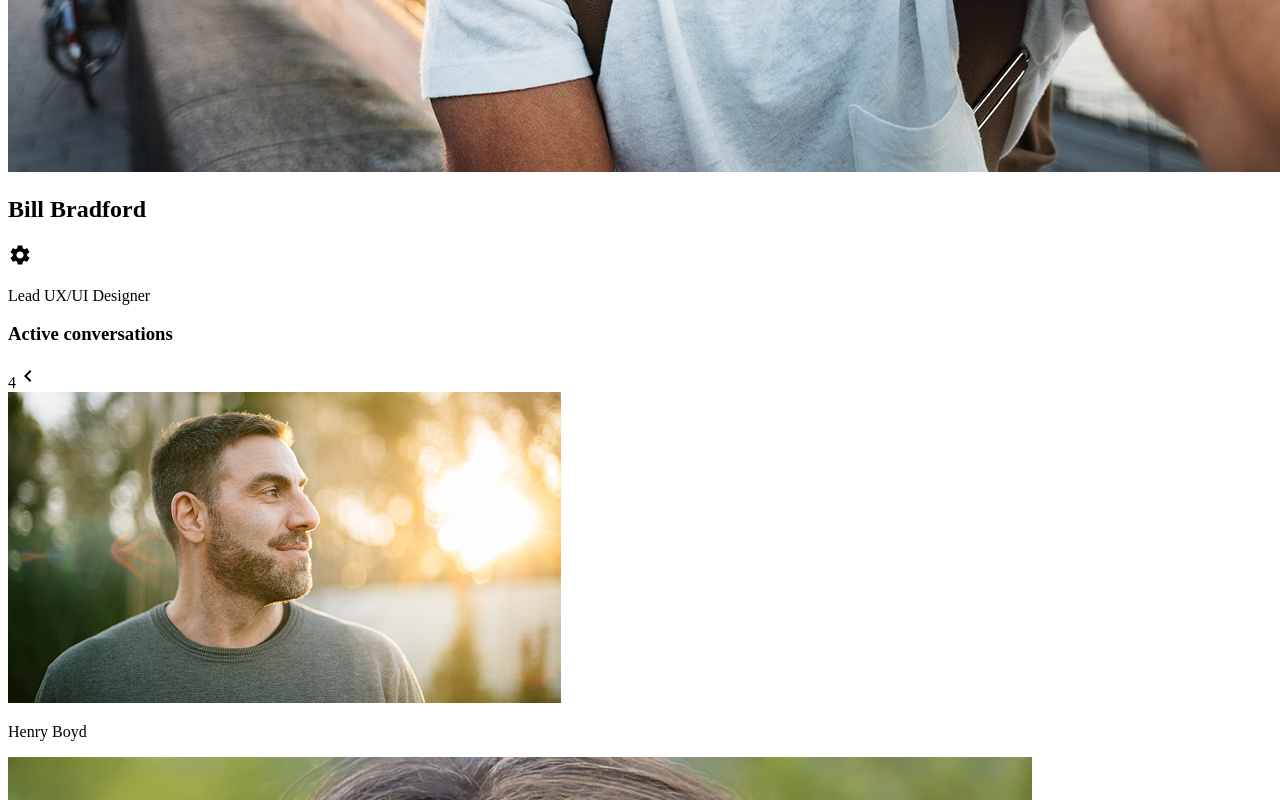
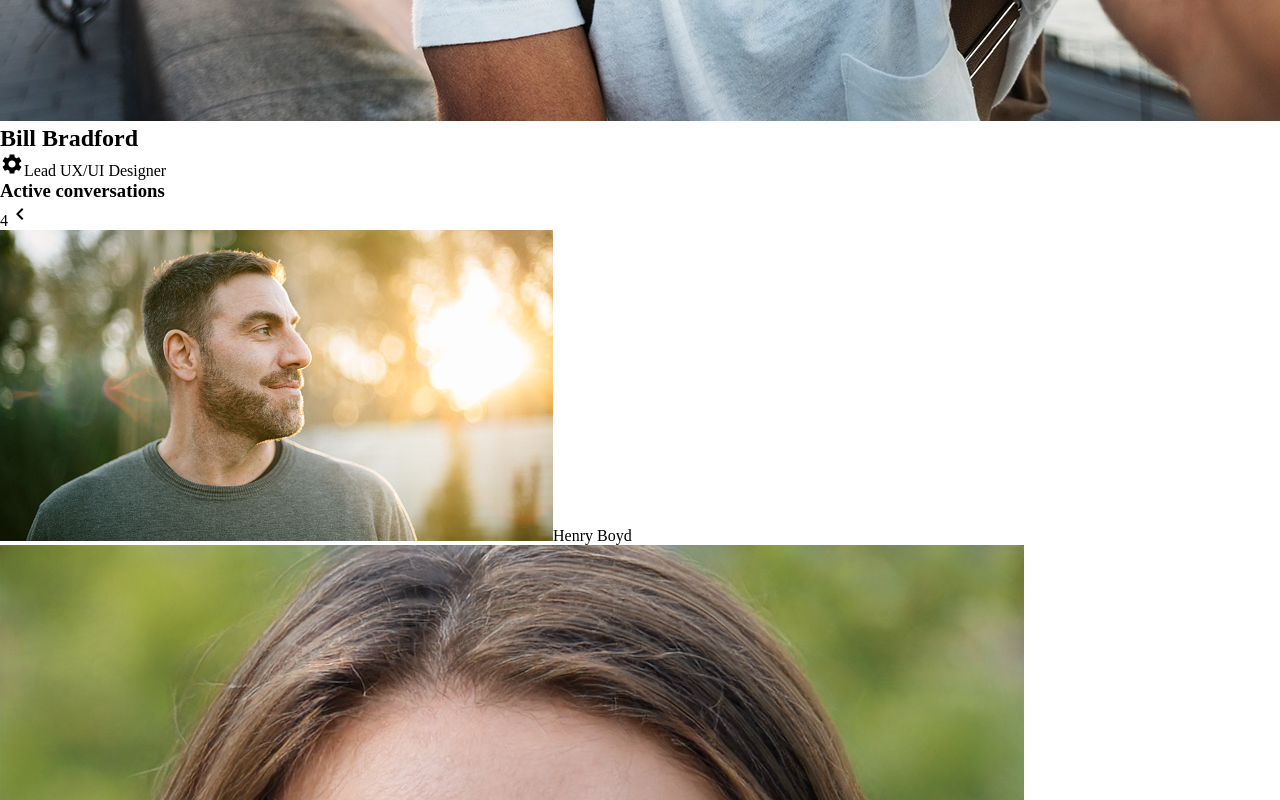
Before and after one commit to tobi4120/axibo-challenge1, a React (Create React App) app: page / in a window 1280 px wide. Shown: the part 1380-2180 px from the top of the page. Built offline with nearby package versions, Linux system fonts and the light colour scheme.

Commit message:
setting up scss structure

```diff
--- a/src/styles/css/index.css
+++ b/src/styles/css/index.css
@@ -0,0 +1,23 @@
+*,
+*::after,
+*::before {
+  margin: 0;
+  padding: 0;
+  box-sizing: inherit; }
+
+body {
+  box-sizing: border-box; }
+
+ul {
+  list-style-type: none; }
+
+a {
+  text-decoration: none; }
+
+button {
+  background-color: rgba(0, 0, 0, 0);
+  border: none;
+  cursor: pointer; }
+
+p {
+  display: inline; }
--- /dev/null
+++ b/src/styles/sass/base/_base.scss
@@ -0,0 +1,30 @@
+*,
+*::after,
+*::before {
+    margin: 0;
+    padding: 0;
+    box-sizing: inherit;
+}
+
+body {
+   box-sizing: border-box;
+   //font-family: "Helvetica Neue", $back-up-fonts;
+}
+
+ul {
+    list-style-type: none;
+}
+
+a {
+    text-decoration: none;
+}
+
+button {
+    background-color: rgba(0,0,0,0);
+    border: none;
+    cursor: pointer;
+}
+
+p {
+    display: inline;
+}
--- a/src/styles/sass/main.scss
+++ b/src/styles/sass/main.scss
@@ -0,0 +1,6 @@
+// Abstracts
+@import "./abstracts/mixins";
+@import "./abstracts/variables";
+
+// Base
+@import "./base/base";
```
Also changed, not shown: src/styles/sass/abstracts/_mixins.scss (added), src/styles/sass/abstracts/_variables.scss (added), src/styles/sass/base/_media_queries.scss (added).
